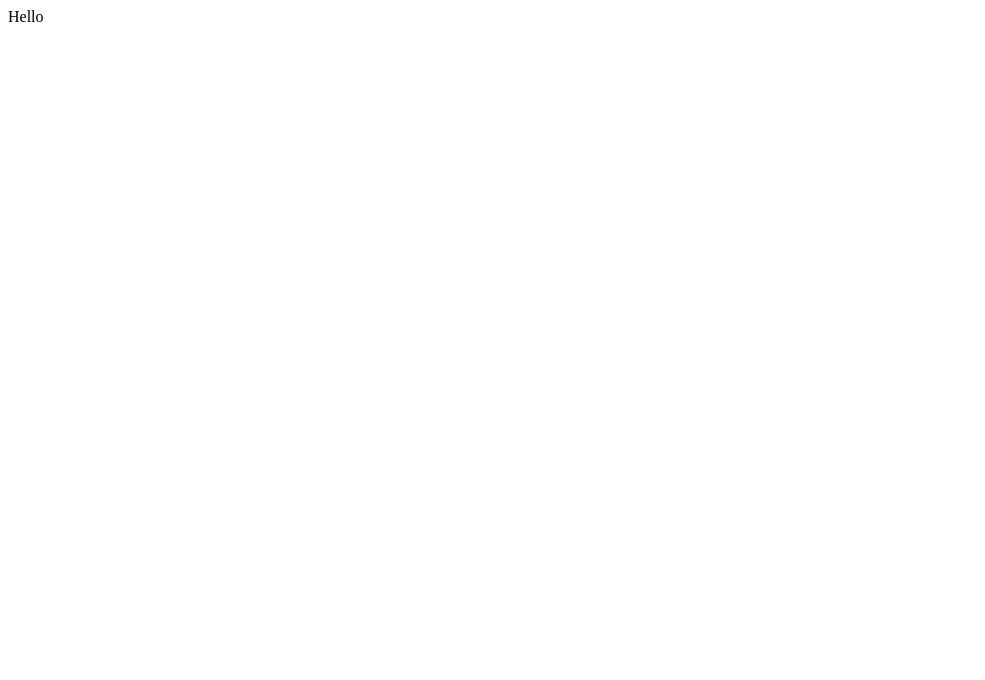
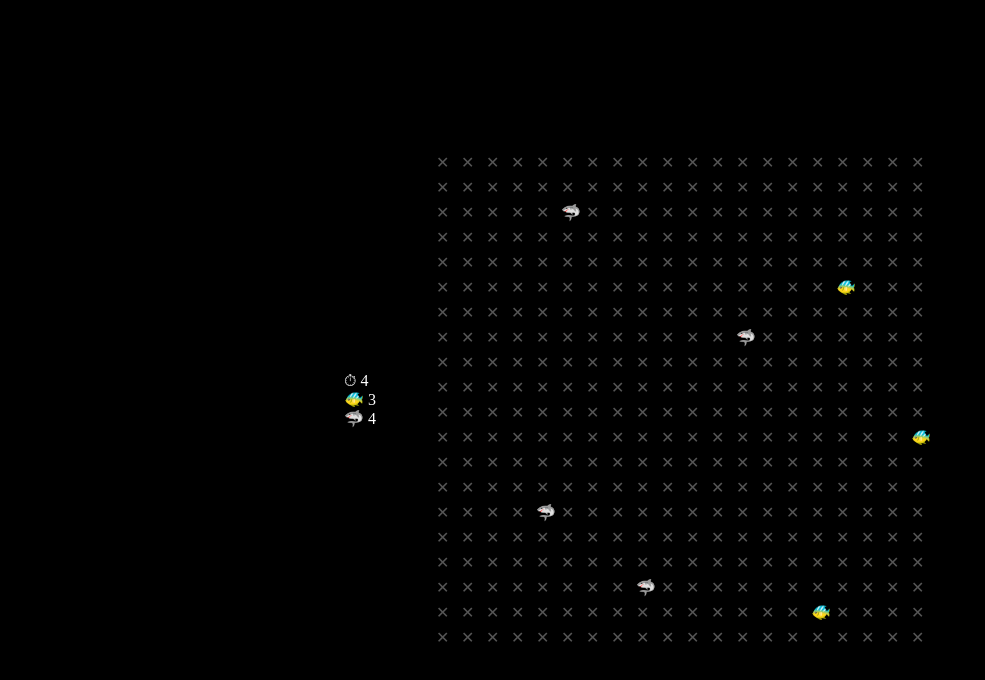
Before and after one commit to rupertparry/ipai-prototype, a website built with Parcel: page index.html in a window 1280 px wide. Shown: the whole page, without its empty margins (0-985 px from the left). Built offline with nearby package versions, Linux system fonts and the light colour scheme.

Commit message:
Basic model working with simple protocols

```diff
--- a/assets/style.css
+++ b/assets/style.css
@@ -0,0 +1,34 @@
+body, html {
+	padding: 0;
+	margin: 0;
+	width: 100%;
+	height: 100%;
+}
+
+body {
+	background: black;
+	color: #555;
+	display: flex;
+	align-items: center;
+	justify-content: center;
+}
+
+/* === DISPLAY === */
+
+.row {
+	height: 25px;
+}
+
+.col {
+	display: inline-block;
+	height: 25px;
+	width: 25px;
+	line-height:25px;
+}
+
+/* === STATS === */
+
+#stats {
+	margin-right: 60px;
+	color: white;
+}
--- a/index.html
+++ b/index.html
@@ -4,10 +4,11 @@
     <meta charset="utf-8">
     <meta name="viewport" content="width=device-width">
     <title>IPAI Prototype</title>
-    <script src="dist/script.js" defer></script>
+    <script src="src/main.js" defer></script>
     <link href="assets/style.css" rel="stylesheet" type="text/css" />
   </head>
   <body>
-    Hello
+    <div id="stats"></div>
+    <div id="display"></div>
   </body>
 </html>
--- /dev/null
+++ b/src/agent.js
@@ -0,0 +1,56 @@
+export default class Agent {
+	constructor(world) {
+		this.world = world;
+		this.birthTime = this.world.time;
+
+		this.breedTime = 10;
+		this.offspring = 2;
+		this.hasBred = false;
+		this.lifespan = 20;
+	}
+
+	tick() {
+		this.breed();
+		this.die()
+		// Overriden by descendents
+	}
+
+	get age() {
+		return this.world.time - this.birthTime;
+	}
+
+	breed() {
+		console.log(this.age)
+		if (this.age >= this.breedTime && !this.hasBred) {
+			for (let i = 0; i < this.offspring; i++) {
+				console.log(`A new ${this.emoji} is born!`);
+				this.world.addAgent(this);
+				this.hasBred = true;
+			}
+		}
+	}
+
+	die() {
+		if (this.age >= this.lifespan) {
+			console.log(`A ${this.emoji} is dying...`)
+			this.world.removeAgent(this);
+		}
+	}
+
+	applyProtocol(protocol) {
+		this.protocol = protocol;
+		Object.keys(protocol).forEach((func) => {
+			this[func] = protocol[func].bind(this);
+		});
+	}
+}
+
+
+// const offspring = Math.max(0, Math.ceil(normalRandom(this.sdOffspring, this.meanOffspring)));
+function normalRandom(sd, mean) {
+	/* Generate two independent random numbers in the [0, 1] range */
+	const u = Math.random();
+	const v = Math.random();
+	/* calculate the normally distributed random values x and y from them */
+	return sd * Math.sqrt(-2.0 * Math.log(u)) * Math.cos(2.0 * Math.PI * v) + mean;
+}
--- /dev/null
+++ b/src/display.js
@@ -0,0 +1,46 @@
+export function renderWorld(world, elemSelector) {
+	const root = document.querySelector(elemSelector);
+	root.innerHTML = '';
+
+	for (let y = 0; y < world.size[0]; y++) {
+		const row = document.createElement('div');
+		row.classList.add('row');
+		root.appendChild(row);
+
+		for (let x = 0; x < world.size[1]; x++) {
+			const col = document.createElement('div');
+			col.classList.add('col');
+			row.appendChild(col);
+			col.innerText = '✕';
+
+			for (const agent of world.agents) {
+				if (agent.location[0] === x && agent.location[1] === y) {
+					col.innerText = agent.emoji;
+				}
+			}
+		}
+	}
+}
+
+export function renderStats(world, elemSelector) {
+	const root = document.querySelector(elemSelector);
+	root.innerHTML = '';
+	const count = {};
+
+	for (const agent of world.agents) {
+		if (!count[agent.emoji]) count[agent.emoji] = 0;
+		count[agent.emoji] = count[agent.emoji] + 1;
+	}
+
+	const elem = document.createElement('div');
+	elem.class = 'stat';
+	elem.innerText = `⏱ ${world.time}`;
+	root.appendChild(elem);
+
+	for (const emoji of Object.keys(count)) {
+		const elem = document.createElement('div');
+		elem.class = 'stat';
+		elem.innerText = `${emoji} ${count[emoji]}`;
+		root.appendChild(elem);
+	}
+}
--- /dev/null
+++ b/src/fish.js
@@ -0,0 +1,24 @@
+import Agent from './agent';
+
+export default class Fish extends Agent {
+	constructor(world) {
+		super(world);
+		this.emoji = '🐠';
+
+		// Random start location for now...
+		this.location = [
+			Math.floor(Math.random() * world.size[0]),
+			Math.floor(Math.random() * world.size[1])
+		];
+	}
+
+	tick() {
+		this.swim();
+		this.breed();
+		this.die();
+	}
+
+	swim() {
+		// Protocol to govern this action
+	}
+}
--- /dev/null
+++ b/src/main.js
@@ -0,0 +1,43 @@
+import {renderWorld, renderStats} from "./display";
+import Fish from "./fish";
+import Shark from './shark';
+import World from "./world";
+import {swimRandomly, eatNearbyFish} from './protocols';
+
+const world = new World();
+
+const fishes = []
+for (let i = 0; i < 4; i++) {
+	const fish = new Fish(world);
+	fish.applyProtocol(swimRandomly);
+	fishes.push(fish);
+}
+
+const sharks = []
+for (let i = 0; i < 4; i++) {
+	const shark = new Shark(world);
+	shark.applyProtocol(swimRandomly);
+	shark.applyProtocol(eatNearbyFish);
+	sharks.push(shark);
+}
+
+world.agents = [...fishes, ...sharks];
+
+
+const fps = 1;
+const fpsInterval = 1000 / fps;
+let startTime = Date.now();
+
+function loop() {
+	requestAnimationFrame(loop)
+	const currentTime = Date.now();
+	const elapsed = currentTime - startTime;
+
+	if (elapsed > fpsInterval) {
+		startTime = currentTime - (elapsed % fpsInterval);
+		world.tick();
+		renderWorld(world, '#display');
+		renderStats(world, '#stats');
+	}
+}
+loop();
--- /dev/null
+++ b/src/protocols.js
@@ -0,0 +1,24 @@
+import Fish from "./fish";
+
+export const swimRandomly = {
+	swim: function() {
+		const deltaX = Math.round(2 * (Math.random() - 0.5));
+		const deltaY = Math.round(2 * (Math.random() - 0.5));
+		this.location[0] += deltaX;
+		this.location[1] += deltaY;
+	}
+}
+
+export const eatNearbyFish = {
+	feed: function() {
+		const nearbyFish = this.world.agents.filter((agent) => {
+			return (
+				agent.constructor === Fish &&
+				Math.abs(agent.location[0] - this.location[0]) <= 2 &&
+				Math.abs(agent.location[1] - this.location[1]) <= 2
+			)
+		})
+		if (nearbyFish.length > 0) console.log(`A ${this.emoji} has eaten ${nearbyFish.length} ${nearbyFish[0].emoji}`);
+		this.world.removeAgents(nearbyFish);
+	}
+}
--- /dev/null
+++ b/src/shark.js
@@ -0,0 +1,17 @@
+import Fish from "./fish";
+
+export default class Shark extends Fish {
+	constructor(world) {
+		super(world);
+		this.emoji = '🦈';
+	}
+
+	tick() {
+		this.swim();
+		this.feed();
+	}
+
+	feed() {
+		// Protocol
+	}
+}
--- /dev/null
+++ b/src/world.js
@@ -0,0 +1,45 @@
+export default class World {
+	constructor() {
+		this.time = 0;
+		this.size = [20, 20];
+		this.agents = [];
+	}
+
+	addAgent(agent) {
+		const AgentClass = agent.constructor;
+		const location = agent.location;
+		const protocol = agent.protocol;
+		const newAgent = new AgentClass(this);
+
+		// if (location) newAgent.location = location;
+		if (protocol) newAgent.applyProtocol(protocol);
+
+		this.agents.push(newAgent);
+	}
+
+	removeAgent(agent) {
+		const i = this.agents.indexOf(agent);
+		this.agents.splice(i, 1);
+	}
+
+	removeAgents(agents) {
+		agents.forEach(agent => this.removeAgent(agent));
+	}
+
+	tick() {
+		this.time++;
+
+		for (const agent of this.agents) {
+			agent.tick();
+
+			// If agent goes out of bounds, wrap it around
+			agent.location.forEach((coord, i) => {
+				if (coord >= this.size[i]) {
+					agent.location[i] = coord - this.size[i];
+				} else if (coord < 0) {
+					agent.location[i] = coord + this.size[i];
+				}
+			});
+		}
+	}
+}
```
Also changed, not shown: src/script.js (deleted), 1 other file.
